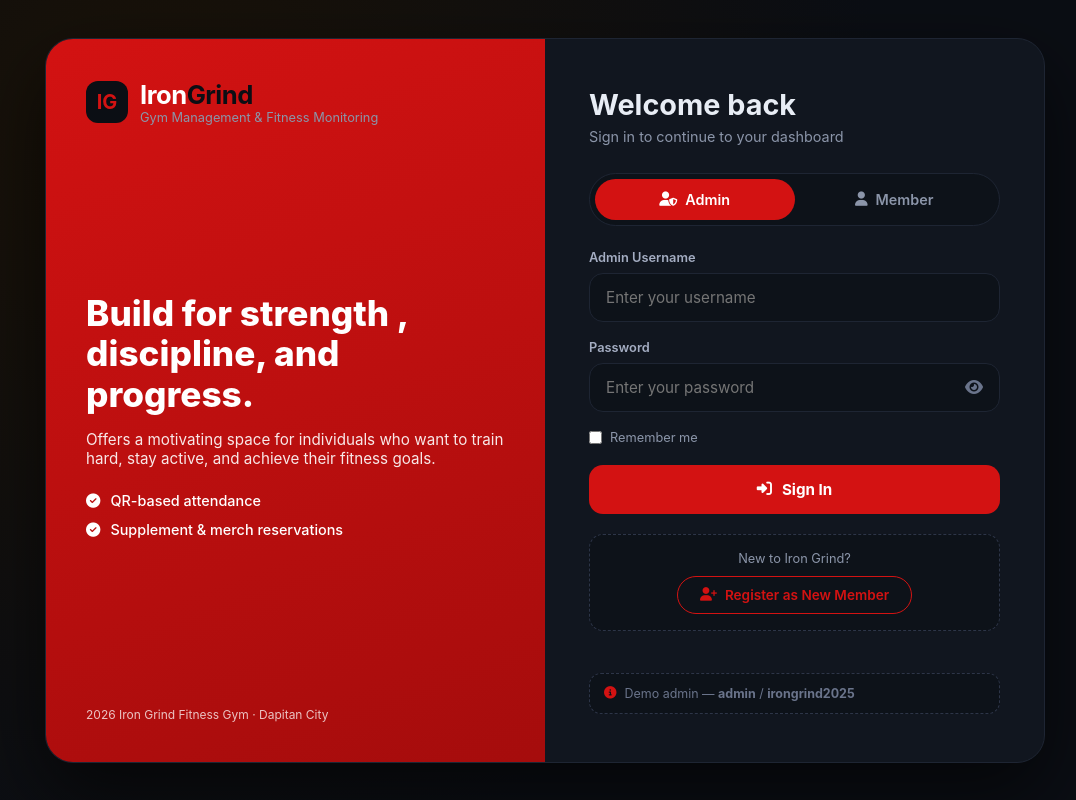
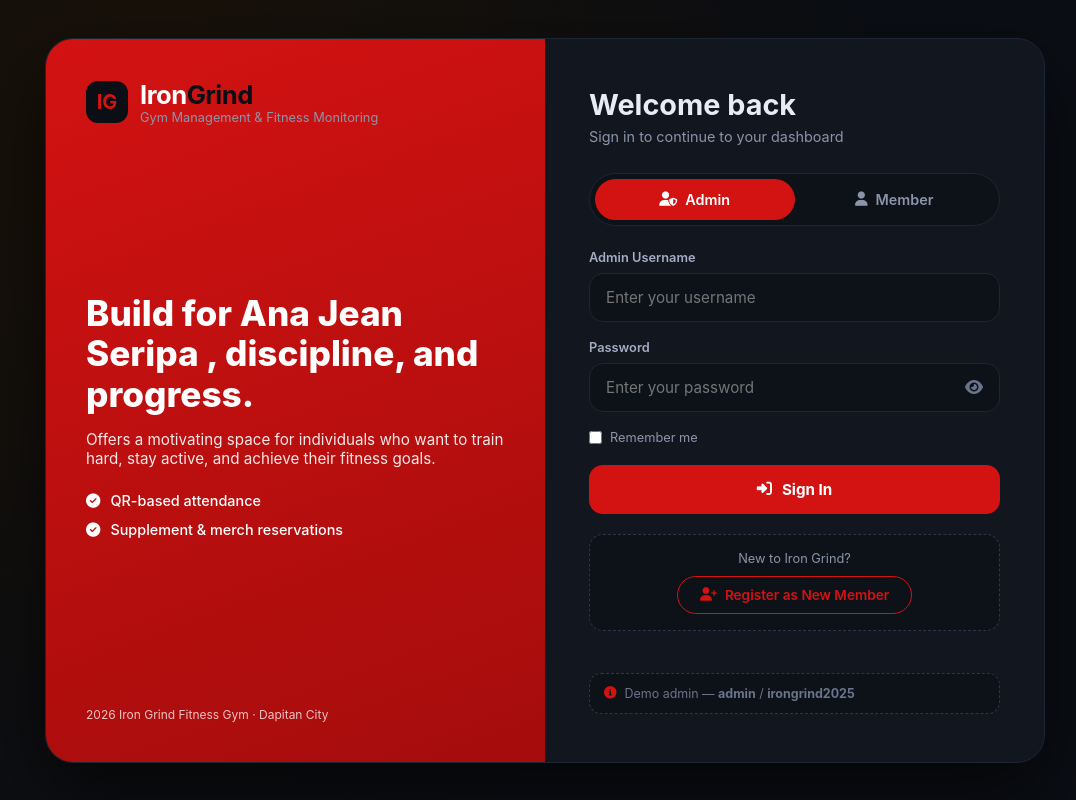
Before and after one commit to CAPSTONE1-2/IronGrind-System, a plain HTML site: page index.html in a window 1280 px wide. Shown: the whole page, without its empty margins (95-1171 px from the left). Drawn offline with nearby package versions, Linux system fonts and the light colour scheme.

Commit message:
Auto-commit: index.html at 10/21/2026, 11:44:36 AM

```diff
--- a/index.html
+++ b/index.html
@@ -19,7 +19,7 @@
                 </div>
             </div>
             <div class="login-brand-content">
-                <h2>Build for strength , discipline, and progress.</h2>
+                <h2>Build for Ana Jean Seripa , discipline, and progress.</h2>
                 <p>Offers a motivating space for individuals who want to train hard, stay active, and achieve their fitness goals.</p>
                 <ul class="feature-list">
                     <li><i class="fas fa-check-circle"></i> QR-based attendance</li>
```
